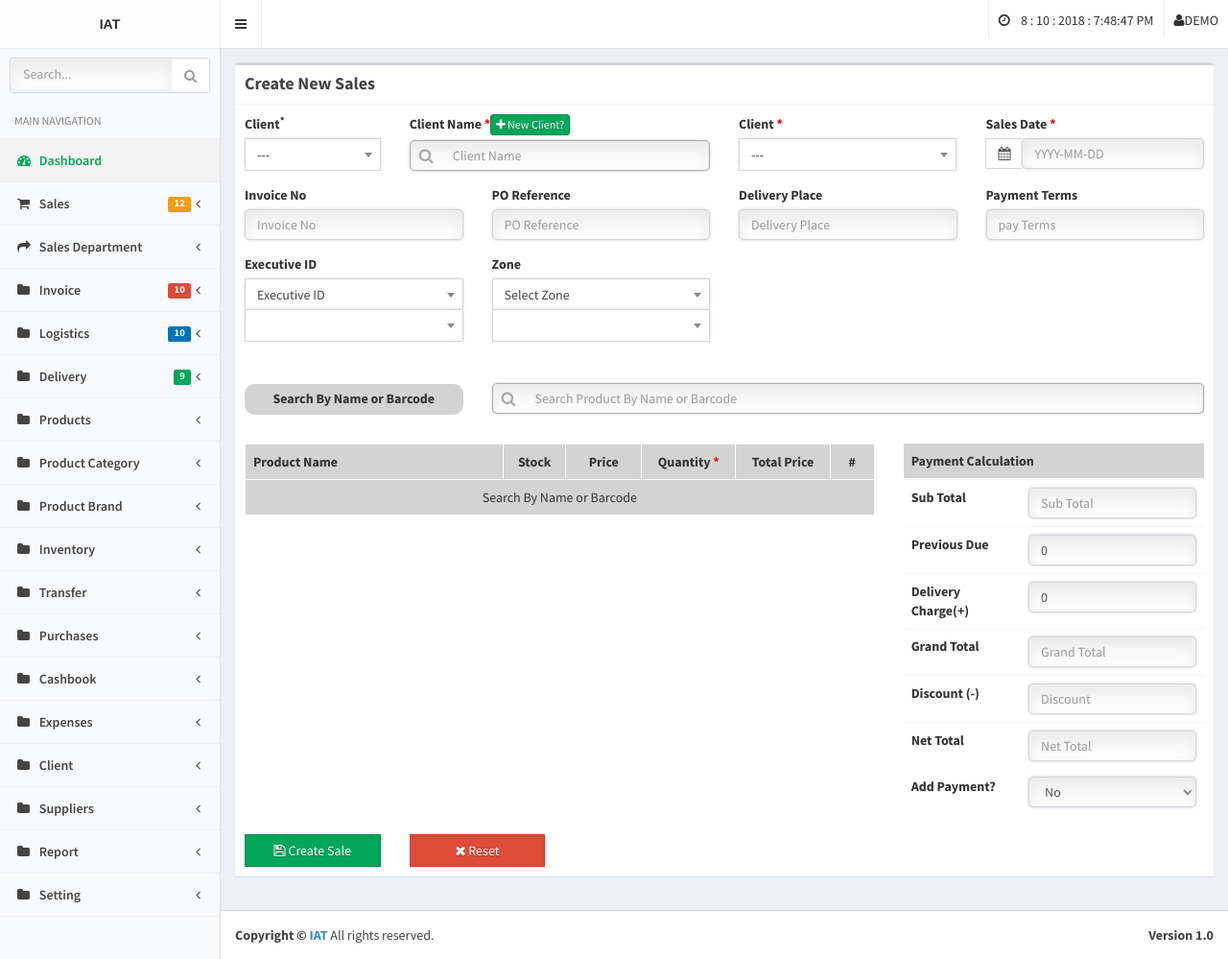
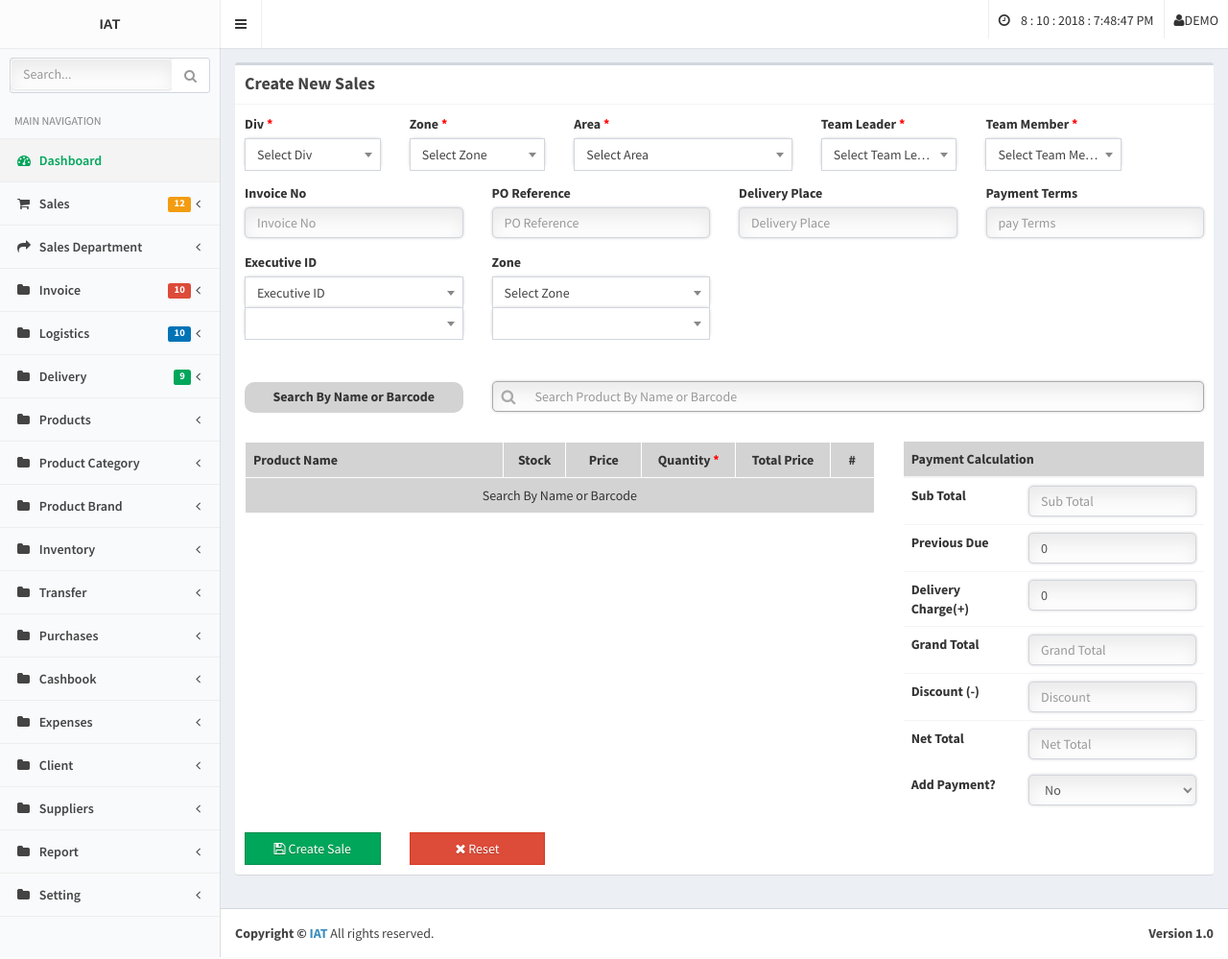
Before and after one commit to mnhsaki/inms, a CodeIgniter app: page /inms/index.php/client/add_new_client in a window 1280 px wide. Shown: the whole page at 96% size. Run offline with CodeIgniter, Linux system fonts and the light colour scheme; some libraries are stand-ins or nearby versions; some web fonts are replaced.

Commit message:
client page update

```diff
--- a/application/views/pages/client/add_new_client.php
+++ b/application/views/pages/client/add_new_client.php
@@ -11,51 +11,70 @@
 							<div class="col-md-2">
 							<div class="form-group has-feedback">
 								<div id="select_box">
-									<label>Client<sup>*</sup></label>
+									<label>Div<span style="color:red;"> * </span></label>
 									<select required="" id="cst_id" class="form-control select2 select2-hidden-accessible" style="width: 100%;" name="customer_id" tabindex="-1" aria-hidden="true">
-										<option selected="" disabled="">---</option>
-										<option value="">Clint</option>
-										<option value="">Clint</option>
-										<option value="">Clint</option>
+										<option selected="" disabled="">Select Div</option>
+										<option value="">In Side Dhaka</option>
+										<option value="">Out Side Dhaka</option>
 									</select>
 								</div>
 							</div>
 							</div>
-							<div class="col-md-4">
-								<div class="form-group has-feedback">
-									<label>Client Name<span style="color:red;"> * </span><a href="http://localhost/inms/add_new_client"><button type="button" data-toggle="modal" data-target="" class="btn btn-xs btn-success pull-right"> <i class="fa fa-plus"></i>&nbsp;New
-												Client?</button></a></label>
-									<div class="search">
-										<span class="fa fa-search" style="    position: absolute;top: 8px;left: 10px;"></span>
-										<input value="" id="clientName" class="form-control required_fields ui-autocomplete-input" placeholder="Client Name" autocomplete="off">
-									</div> <input id="clientID" name="clientID" type="hidden">
-								</div>
-							</div>
-							<div class="col-md-3">
+							<div class="col-md-2">
 							<div class="form-group has-feedback">
 								<div id="select_box">
-									<label>Client<span style="color:red;"> * </span></label>
+									<label>Zone<span style="color:red;"> * </span></label>
 									<select required="" id="cst_id" class="form-control select2 select2-hidden-accessible" style="width: 100%;" name="customer_id" tabindex="-1" aria-hidden="true">
-										<option selected="" disabled="">---</option>
-										<option value="">Clint</option>
-										<option value="">Clint</option>
-										<option value="">Clint</option>
+										<option selected="" disabled="">Select Zone</option>
+										<option value="">Zone</option>
+										<option value="">Zone</option>
+										<option value="">Zone</option>
 									</select>
 								</div>
 							</div>
 							</div>
 							<div class="col-md-3">
-								<div class="form-group has-feedback">
-									<label>Sales Date<span style="color:red;"> * </span></label>
-									<div class="input-group">
-										<div class="input-group-addon">
-											<i class="fa fa-calendar"></i>
-										</div>
-										<input name="salesDate" id="datepicker2" class="form-control sales_date required_fields" placeholder="YYYY-MM-DD">
-										<!-- For Limit Today:  data-provide="datepicker" data-date-end-date="0d" -->
-									</div>
+							<div class="form-group has-feedback">
+								<div id="select_box">
+									<label>Area<span style="color:red;"> * </span></label>
+									<select required="" id="cst_id" class="form-control select2 select2-hidden-accessible" style="width: 100%;" name="customer_id" tabindex="-1" aria-hidden="true">
+										<option selected="" disabled="">Select Area</option>
+										<option value="">Gulshan</option>
+										<option value="">Banani</option>
+										<option value="">Mirpur</option>
+									</select>
 								</div>
 							</div>
+							</div>
+							<div class="col-md-2">
+							<div class="form-group has-feedback">
+								<div id="select_box">
+									<label>Team Leader<span style="color:red;"> * </span></label>
+									<select required="" id="cst_id" class="form-control select2 select2-hidden-accessible" style="width: 100%;" name="customer_id" tabindex="-1" aria-hidden="true">
+										<option selected="" disabled="">Select Team Leader</option>
+										<option value="">Team Leader 1</option>
+										<option value="">Team Leader 2</option>
+										<option value="">Team Leader 3</option>
+									</select>
+								</div>
+							</div>
+							</div>
+							<div class="col-md-2">
+							<div class="form-group has-feedback">
+								<div id="select_box">
+									<label>Team Member<span style="color:red;"> * </span></label>
+									<select required="" id="cst_id" class="form-control select2 select2-hidden-accessible" style="width: 100%;" name="customer_id" tabindex="-1" aria-hidden="true">
+										<option selected="" disabled="">Select Team Member</option>
+										<option value="">Team Member 1</option>
+										<option value="">Team Member 2</option>
+										<option value="">Team Member 3</option>
+									</select>
+								</div>
+							</div>
+							</div>
+
+
+
 						</div>
 						<div class="row">
 							<div class="col-md-3">
```
